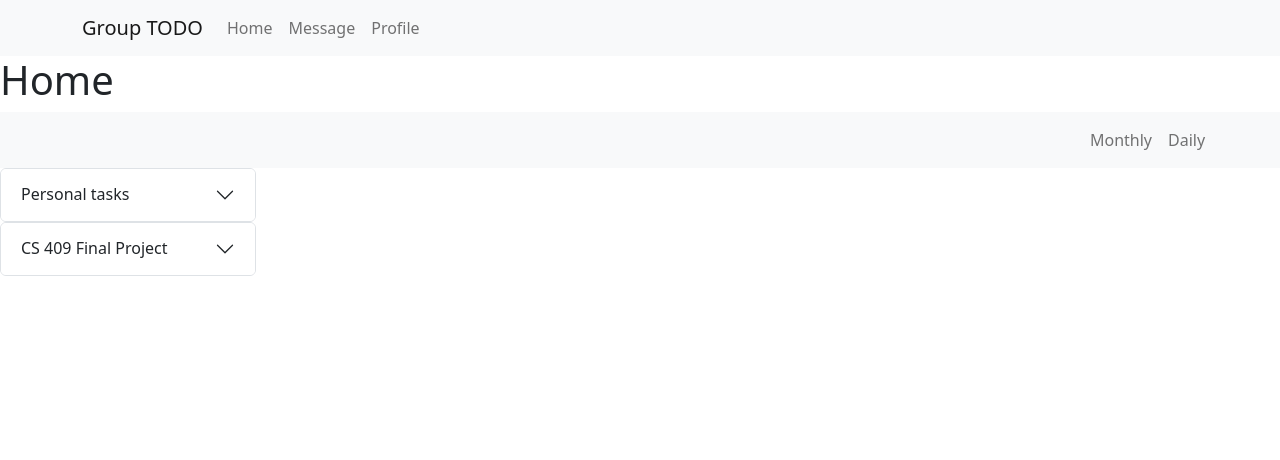
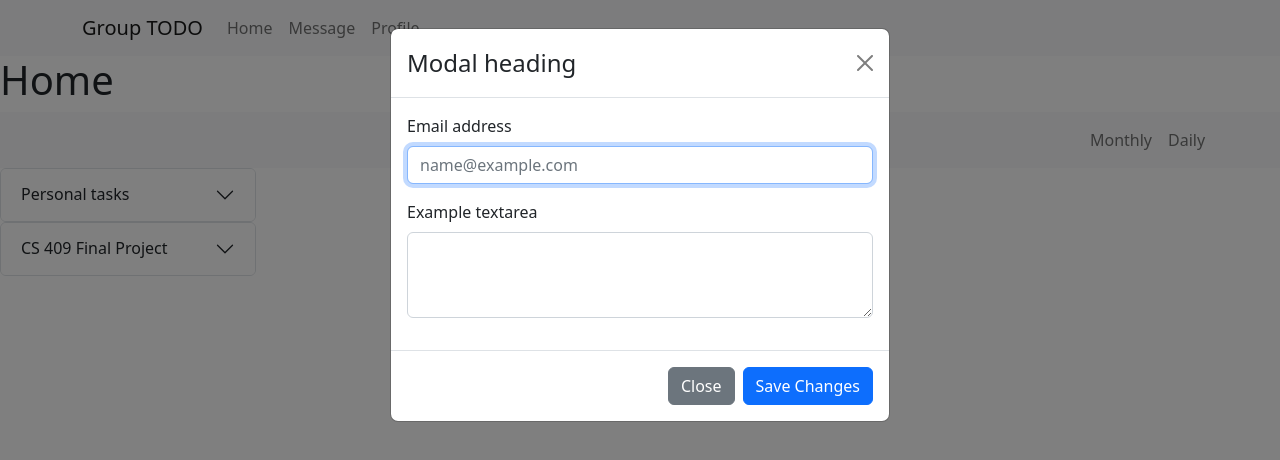
Before and after one commit to ShellyRiver/todolist_frontend, a React (Create React App) app: page / in a window 1280 px wide. Shown: the top 460 px of the page. Built offline with nearby package versions, Linux system fonts and the light colour scheme.

Commit message:
add modal

```diff
--- a/src/pages/Home.tsx
+++ b/src/pages/Home.tsx
@@ -5,13 +5,22 @@ import Nav from 'react-bootstrap/Nav';
 import Navbar from 'react-bootstrap/Navbar';
 import Accordion from 'react-bootstrap/Accordion';
 import ListGroup from 'react-bootstrap/ListGroup';
+import Form from 'react-bootstrap/Form';
+import Modal from 'react-bootstrap/Modal';
+import Button from 'react-bootstrap/Button';
 
 import React, { useEffect } from 'react';
-import { useState } from 'react';
+import { useState, createContext, useContext } from 'react';
 import './Home.css'
 import { Alert } from "react-bootstrap";
 
-// 3 roles in a group
+// different methods to manipulate a group based on the role
+// 4 roles in a group:
+// 0 - individual: the individual tasks group, this is the default group where there is only the user him/herself
+// 1 - gourp member: can leave a group
+// 2 - group leader: can create and assign tasks, delete a group, leave a group and assign new leader/collaborator
+// 3 - group collaborator: can create and assign tasks, leave a group
+const INDIVIDUAL: number = 0;
 const GROUPMEMBER: number = 1;
 const GROUPLEADER: number = 2;
 const GROUPCOLLABORATOR: number = 3;
@@ -41,9 +50,27 @@ function Home() {
     );
   };
 
+
 // the group list on the left
 function GroupList() {
   const [componentList, setComponentList] = useState([]);
+
+  const [showAddTask, setShowAddTask] = useState(false);
+
+  const handleCloseAddTask = () => setShowAddTask(false);
+  const handleShowAddTask = () => {
+    setShowAddTask(true);
+    console.log(showAddTask);
+  }
+  let change = 0;
+  function toggleAddTask() {
+    setShowAddTask(true);
+  }
+
+  useEffect(() => {
+    console.log(change)
+    toggleAddTask();
+  }, [change])
 
   useEffect(() => {
     __updateComponent();
@@ -58,7 +85,7 @@ function GroupList() {
           <Accordion.Item eventKey={groupNames[i]}>
             <Accordion.Header>{groupNames[i]}</Accordion.Header>
             <Accordion.Body>
-              {Buttons(1)}
+              {Buttons(0)}
             </Accordion.Body>
           </Accordion.Item>
         </div>
@@ -67,29 +94,32 @@ function GroupList() {
     setComponentList(newComponentList);
   }
 
+  function Buttons(role: number) {
+
+    if (role === INDIVIDUAL) {
       return (
         <>
-      <Accordion>
-        {componentList}
-      </Accordion>
+          <ListGroup>
+            <ListGroup.Item action onClick={() => setShowAddTask(true)}>
+              Add a task
+            </ListGroup.Item>
+
+            <ListGroup.Item action onClick={()=>console.log('button clicked')}>
+              Group information
+            </ListGroup.Item>
+          </ListGroup>
+
         </>
-  )
+      );
     }
-
-// the control buttons of the group list
-// different methods based on role: 1) group member; 2) group leader; 3) collaborator
-function Buttons(role: number) {
-  if (role === GROUPMEMBER) {
+    else if (role === GROUPMEMBER) {
       return (
         <ListGroup>
           <ListGroup.Item action>
-          button
-        </ListGroup.Item>
-        <ListGroup.Item action>
-          button
+            Leave group
           </ListGroup.Item>
           <ListGroup.Item action onClick={()=>console.log('button clicked')}>
-          This one is a button
+            Group information
           </ListGroup.Item>
         </ListGroup>
       );
@@ -97,14 +127,26 @@ function Buttons(role: number) {
     else if (role === GROUPLEADER) {
       return (
         <ListGroup>
-        <ListGroup.Item action>
-          button
+          <ListGroup.Item action onClick={()=>console.log()}>
+            Add a task
           </ListGroup.Item>
           <ListGroup.Item action>
-          button
+            Invite group member
           </ListGroup.Item>
           <ListGroup.Item action onClick={()=>console.log('button clicked')}>
-          This one is a button
+            Invite collaborator
+          </ListGroup.Item>
+          <ListGroup.Item action onClick={()=>console.log('button clicked')}>
+            Delete group member
+          </ListGroup.Item>
+          <ListGroup.Item action onClick={()=>console.log('button clicked')}>
+            Leave group
+          </ListGroup.Item>
+          <ListGroup.Item action onClick={()=>console.log('button clicked')}>
+            Delete group
+          </ListGroup.Item>
+          <ListGroup.Item action onClick={()=>console.log('button clicked')}>
+            Group information
           </ListGroup.Item>
         </ListGroup>
       );
@@ -113,18 +155,64 @@ function Buttons(role: number) {
       return (
         <ListGroup>
           <ListGroup.Item action>
-          button
+            Add a task
           </ListGroup.Item>
           <ListGroup.Item action>
-          button
+            Leave group
           </ListGroup.Item>
           <ListGroup.Item action onClick={()=>console.log('button clicked')}>
-          This one is a button
+            Group information
           </ListGroup.Item>
         </ListGroup>
       );
     }
   }
+
+  return (
+    <>
+      <Accordion>
+        {componentList}
+      </Accordion>
+      <div className="modal">
+        <Modal show={showAddTask} onHide={handleCloseAddTask}>
+          <Modal.Header closeButton>
+            <Modal.Title>Modal heading</Modal.Title>
+          </Modal.Header>
+          <Modal.Body>
+            <Form>
+              <Form.Group className="mb-3" controlId="exampleForm.ControlInput1">
+                <Form.Label>Email address</Form.Label>
+                <Form.Control
+                  type="email"
+                  placeholder="name@example.com"
+                  autoFocus
+                />
+              </Form.Group>
+              <Form.Group
+                className="mb-3"
+                controlId="exampleForm.ControlTextarea1"
+              >
+                <Form.Label>Example textarea</Form.Label>
+                <Form.Control as="textarea" rows={3} />
+              </Form.Group>
+            </Form>
+          </Modal.Body>
+          <Modal.Footer>
+            <Button variant="secondary" onClick={handleCloseAddTask}>
+              Close
+            </Button>
+            <Button variant="primary" onClick={handleCloseAddTask}>
+              Save Changes
+            </Button>
+          </Modal.Footer>
+        </Modal>
+      </div>
+    </>
+  )
+}
+
+// the control buttons of the group list
+// different methods based on role: 1) group member; 2) group leader; 3) collaborator
 
 
 // navigate to monthly view or daily view
```
Lines whose indentation alone changed are shown as unchanged.
